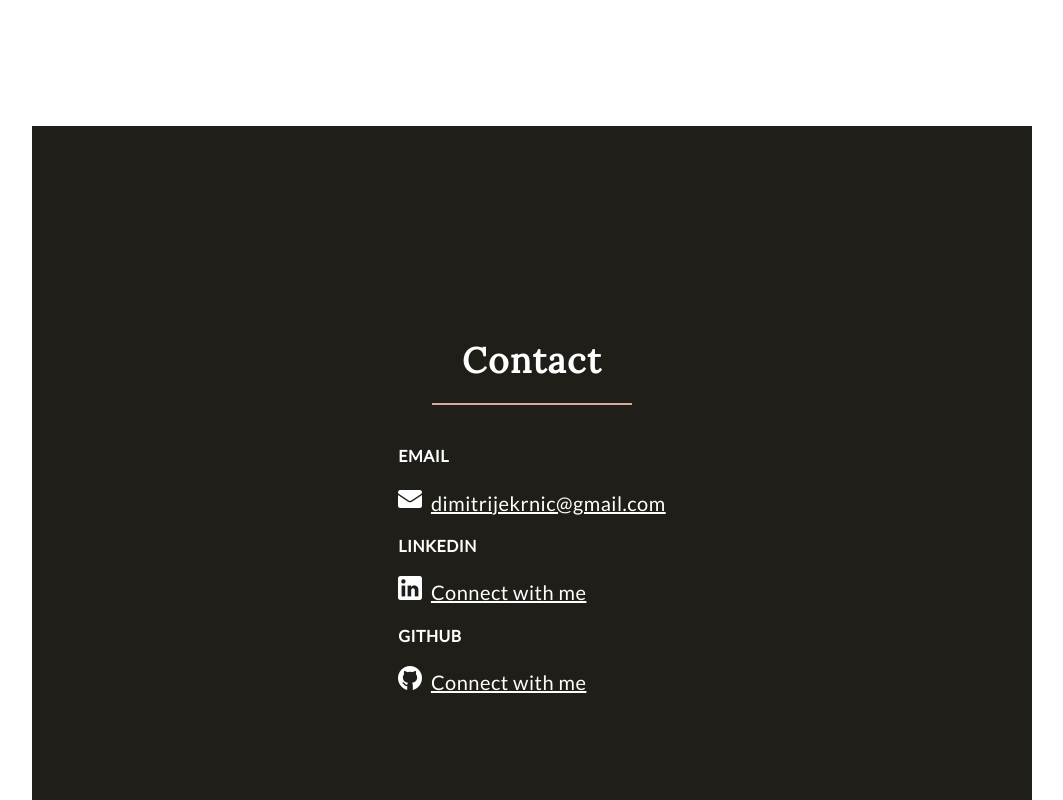
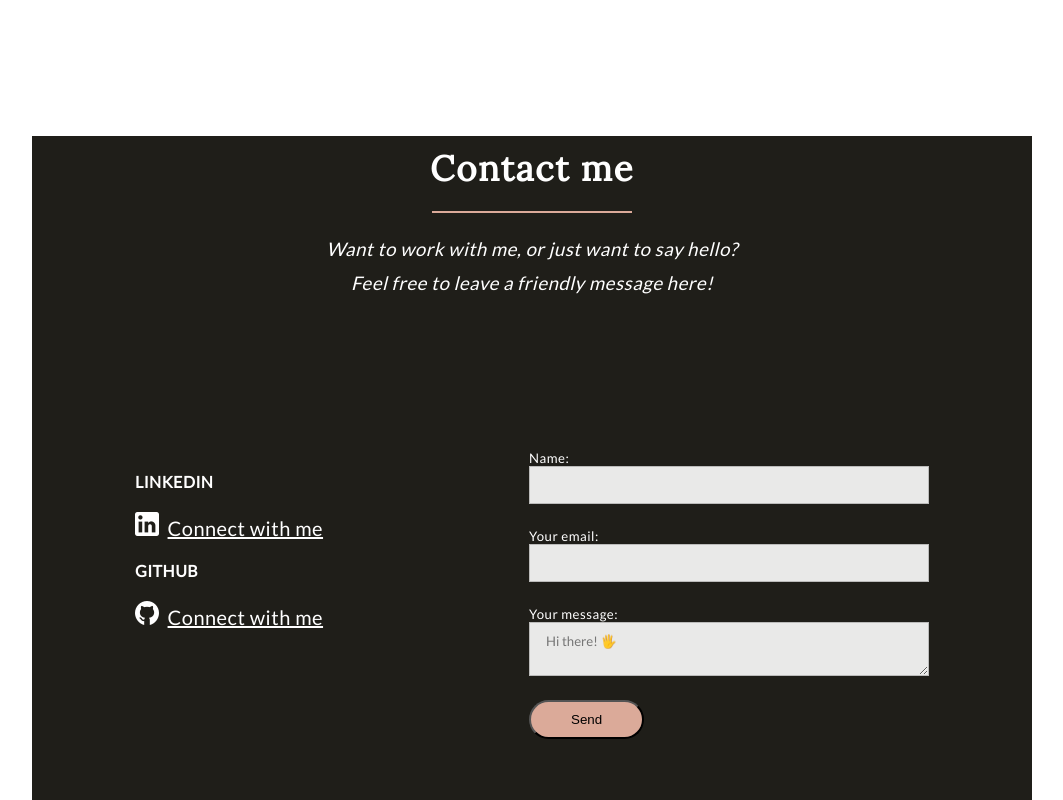
Before and after one commit to Dimitrije1986/Portfolio, a plain HTML site: page index.html in a window 1280 px wide. Shown: the part 2300-3100 px from the top of the page, without its empty margins (108-1171 px from the left). Drawn offline with Linux system fonts and the light colour scheme.

Commit message:
adding email form in contact section

```diff
--- a/index.html
+++ b/index.html
@@ -107,18 +107,12 @@
     </section>
 
     <section id="section4" class="container">
-      <h2>Contact</h2>
+      <h2>Contact me</h2>
       <div class="underline"></div>
+      <h3>Want to work with me, or just want to say hello?<br> Feel free to leave a friendly message here! </h3>
 
+    <div class="contact-wrraper">
       <div class="contacts">
-        <div>
-          <h4>EMAIL</h4>
-
-          <img src="./icon/email1.png" />
-          <a href="mailto:dimitrijekrnic@gmail.com" target="_blanc"
-            >dimitrijekrnic@gmail.com</a
-          >
-        </div>
         <div>
           <h4>LINKEDIN</h4>
           <img src="./icon/ln-logo.png" />
@@ -136,6 +130,24 @@
           >
         </div>
       </div>
+      <form
+        action="https://formspree.io/f/xjvzjjnq"
+         method="POST">
+         <label>
+          Name:
+          <input type="text" name="name" required>
+        </label>
+          <label>
+            Your email:
+            <input type="email" name="email" required>
+          </label>
+          <label>
+            Your message:
+            <textarea name="message" placeholder="Hi there! 🖐"></textarea>
+          </label>
+          <button type="submit">Send</button>
+        </form>
+      </div>
     </section>
 
     <footer class="container">
--- a/style.css
+++ b/style.css
@@ -130,6 +130,8 @@ h2 {
   margin-right: auto;
 }
 
+/***** ABOUT ME ****/
+
 .about-me-wrapper {
   display: flex;
   justify-content: space-between;
@@ -161,6 +163,8 @@ h2 {
   transition: all 2s ease;
 }
 
+/**** PROJECT SECTION ****/
+
 #section3 header {
   margin-top: 15%;
 }
@@ -173,7 +177,6 @@ h2 {
 }
 
 .project {
-  height: 100%;
   width: 50%;
   display: flex;
   flex-direction: column;
@@ -194,14 +197,24 @@ h2 {
   width: 200px;
 }
 
+/*****  CONTACT *****/
+
 #section4 {
   background-color: #1f1e19;
   color: white;
+}
+
+#section4 h3 {
+  text-align: center;
+  font-weight: 300;
+  font-style: italic;
+  line-height: 1.8;
+}
+
+.contact-wrraper {
   display: flex;
-  align-items: center;
-  justify-content: center;
-  flex-direction: column;
-  height: 95vh;
+  justify-content: space-around;
+  margin-top: 15%;
 }
 
 .contacts {
@@ -217,6 +230,83 @@ h2 {
 .contacts a:hover {
   text-decoration: none;
 }
+
+/* form email */
+
+form {
+  width: 40%;
+}
+form input,
+form select,
+form textarea,
+form fieldset,
+form optgroup,
+form label,
+.StripeElement {
+  font-family: inherit;
+  font-size: 100%;
+  color: inherit;
+  border: none;
+  border-radius: 0;
+  display: block;
+  width: 100%;
+  padding: 0;
+  margin: 0;
+  -webkit-appearance: none;
+  -moz-appearance: none;
+}
+form label,
+form legend {
+  font-size: 0.825rem;
+  margin-bottom: 0.5rem;
+}
+/* border, padding, margin, width */
+form input,
+form select,
+form textarea,
+.StripeElement {
+  box-sizing: border-box;
+  border: 1px solid rgba(0, 0, 0, 0.2);
+  background-color: rgba(255, 255, 255, 0.9);
+  padding: 0.75em 1rem;
+  margin-bottom: 1.5rem;
+  color: black;
+}
+form input:focus,
+form select:focus,
+form textarea:focus,
+.StripeElement:focus {
+  background-color: white;
+  outline-style: solid;
+  outline-width: thin;
+  outline-color: gray;
+  outline-offset: -1px;
+}
+form [type="text"],
+form [type="email"],
+.StripeElement {
+  width: 100%;
+}
+form [type="button"],
+form [type="submit"],
+form [type="reset"] {
+  width: auto;
+  cursor: pointer;
+  -webkit-appearance: button;
+  -moz-appearance: button;
+  appearance: button;
+}
+form [type="button"]:focus,
+form [type="submit"]:focus,
+form [type="reset"]:focus {
+  outline: none;
+}
+
+form select {
+  text-transform: none;
+}
+
+/***** FOOTER *******/
 
 footer {
   background-color: #1f1e19;
```
